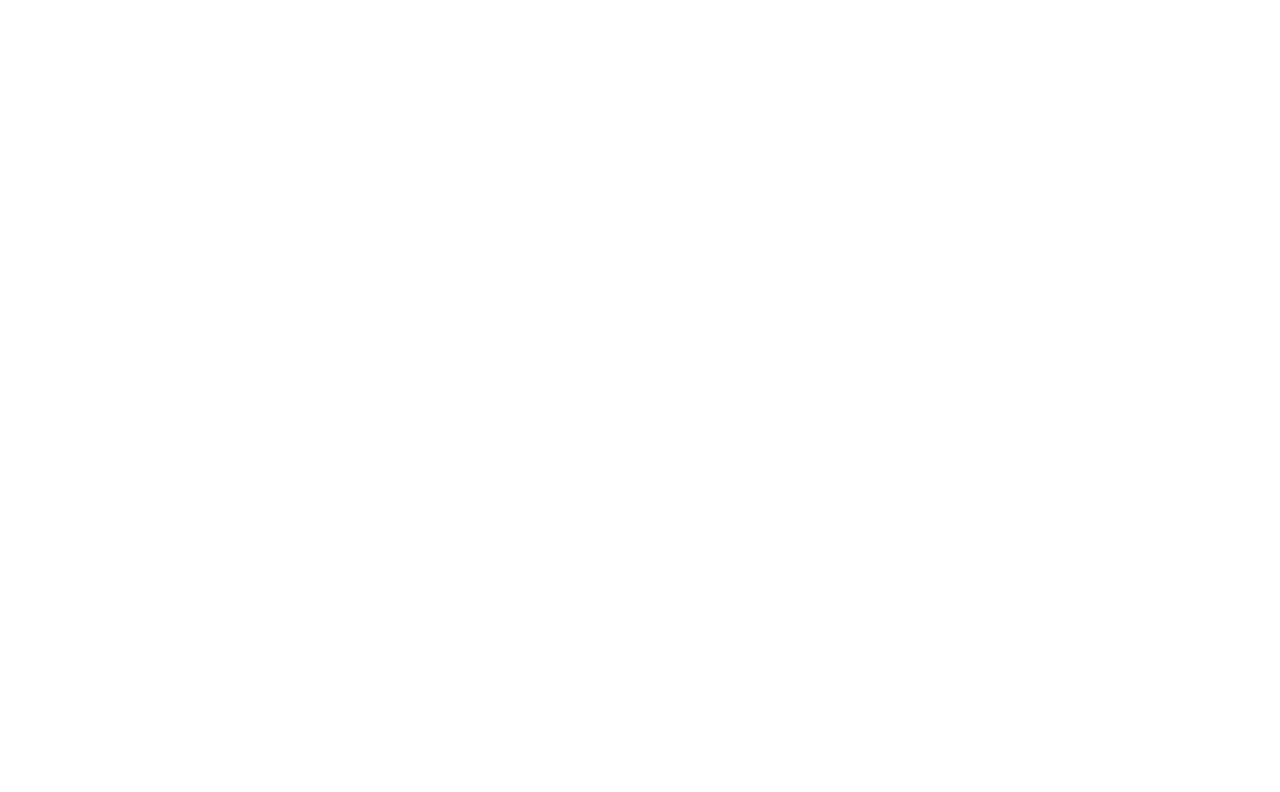
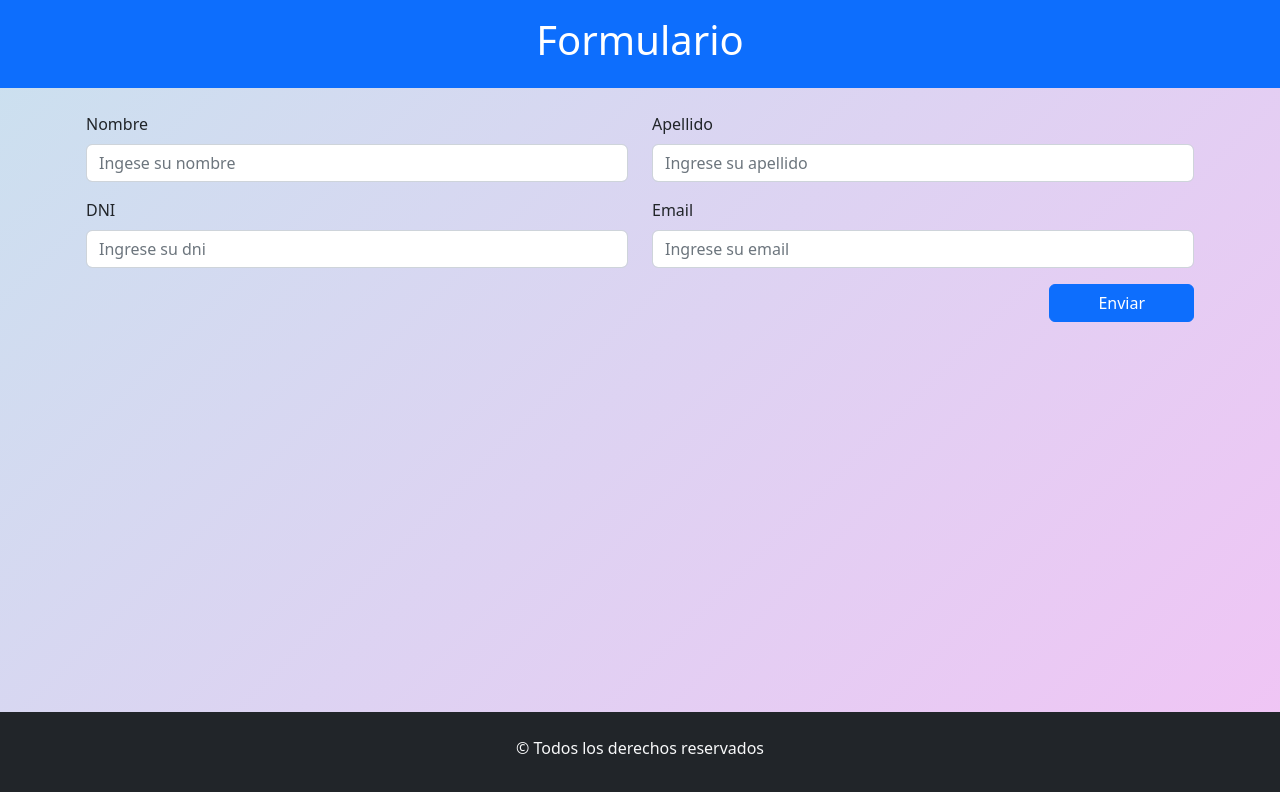
Before and after one commit to anasoledad/ejercicio8-react, a React (Vite) app: page / in a window 1280 px wide. Shown: the top 792 px of the page. Built offline with nearby package versions, Linux system fonts and the light colour scheme.

Commit message:
Se agregó el maquetado del formulario

```diff
--- a/src/App.css
+++ b/src/App.css
@@ -0,0 +1,12 @@
+#root{
+    min-height: 100vh;
+    display: flex;
+    flex-direction: column;
+    background-color: #cae1ef;
+    background-image: linear-gradient(135deg, #cae1ef 0%, #f1c4f5 100%);
+
+  }
+
+  .mainPage{
+    flex-grow: 1;
+  }
--- a/src/App.jsx
+++ b/src/App.jsx
@@ -1,13 +1,20 @@
 import './App.css'
 import 'bootstrap/dist/css/bootstrap.min.css';
+import TituloForm from './components/TituloForm';
+import Formulario from './components/Formulario';
+
 
 function App() {
 
   return (
     <>
-      <div>
-
-      </div>
+      <section className='mainPage'>
+        <TituloForm></TituloForm>
+        <Formulario></Formulario>
+      </section>
+      <footer className='bg-dark text-light text-center py-4'>
+        <p>&copy; Todos los derechos reservados</p>
+      </footer>
 
     </>
   )
--- /dev/null
+++ b/src/components/Formulario.jsx
@@ -0,0 +1,43 @@
+import { Form, Button, Container, Row, Col } from "react-bootstrap";
+
+const Formulario = () => {
+  return (
+    <Container className="pt-4 px-3">
+      <Form>
+        <Row>
+          <Col md={6}>
+            <Form.Group className="mb-3" controlId="">
+              <Form.Label>Nombre</Form.Label>
+              <Form.Control type="email" placeholder="Ingese su nombre" />
+            </Form.Group>
+          </Col>
+          <Col md={6}>
+            <Form.Group className="mb-3" controlId="">
+              <Form.Label>Apellido</Form.Label>
+              <Form.Control type="password" placeholder="Ingrese su apellido" />
+            </Form.Group>
+          </Col>
+          <Col md={6}>
+            <Form.Group className="mb-3" controlId="">
+              <Form.Label>DNI</Form.Label>
+              <Form.Control type="text" placeholder="Ingrese su dni" />
+            </Form.Group>
+          </Col>
+          <Col md={6}>
+            <Form.Group className="mb-3" controlId="">
+              <Form.Label>Email</Form.Label>
+              <Form.Control type="email" placeholder="Ingrese su email" />
+            </Form.Group>
+          </Col>
+        </Row>
+        <div className="d-flex justify-content-center justify-content-sm-end">
+        <Button variant="primary" className="px-5" type="submit">
+          Enviar
+        </Button>
+        </div>
+      </Form>
+    </Container>
+  );
+};
+
+export default Formulario;
--- /dev/null
+++ b/src/components/TituloForm.jsx
@@ -0,0 +1,12 @@
+import React from 'react';
+
+
+const TituloForm = () => {
+    return (
+        <div className='bg-primary py-3 text-center'>
+            <h1 className='text-white'>Formulario</h1>
+        </div>
+    );
+};
+
+export default TituloForm;
```
